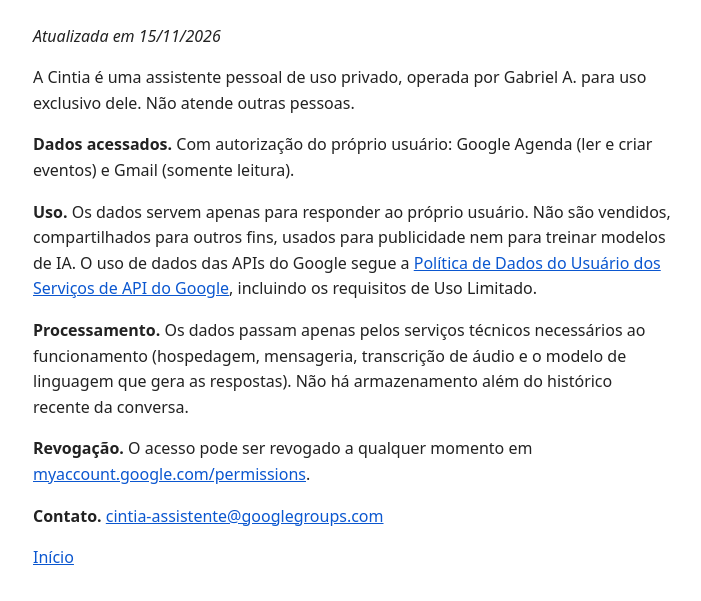
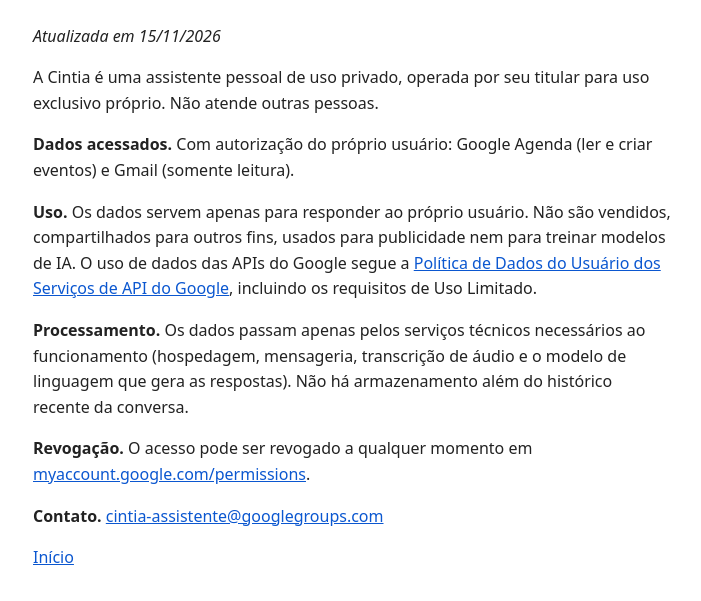
Before and after one commit to scr38/scr38.github.io, a plain HTML site: page privacidade.html in a window 1280 px wide. Shown: the part 113-714 px from the top of the page, without its empty margins (287-988 px from the left). Drawn offline with Linux system fonts and the light colour scheme.

Commit message:
Politica sem nome do titular
Co-Authored-By: Claude Opus 5.5 <noreply@anthropic.com>
Claude-Session: https://claude.ai/code/session_013DqWZxBcQVBbEGDKyqoC4H

```diff
--- a/privacidade.html
+++ b/privacidade.html
@@ -12,7 +12,7 @@
 <body>
 <h1>Política de privacidade — Cintia</h1>
 <p><em>Atualizada em 15/11/2026</em></p>
-<p>A Cintia é uma assistente pessoal de uso privado, operada por Gabriel A. para uso exclusivo dele. Não atende outras pessoas.</p>
+<p>A Cintia é uma assistente pessoal de uso privado, operada por seu titular para uso exclusivo próprio. Não atende outras pessoas.</p>
 <p><strong>Dados acessados.</strong> Com autorização do próprio usuário: Google Agenda (ler e criar eventos) e Gmail (somente leitura).</p>
 <p><strong>Uso.</strong> Os dados servem apenas para responder ao próprio usuário. Não são vendidos, compartilhados para outros fins, usados para publicidade nem para treinar modelos de IA. O uso de dados das APIs do Google segue a <a href="https://developers.google.com/terms/api-services-user-data-policy">Política de Dados do Usuário dos Serviços de API do Google</a>, incluindo os requisitos de Uso Limitado.</p>
 <p><strong>Processamento.</strong> Os dados passam apenas pelos serviços técnicos necessários ao funcionamento (hospedagem, mensageria, transcrição de áudio e o modelo de linguagem que gera as respostas). Não há armazenamento além do histórico recente da conversa.</p>
```
